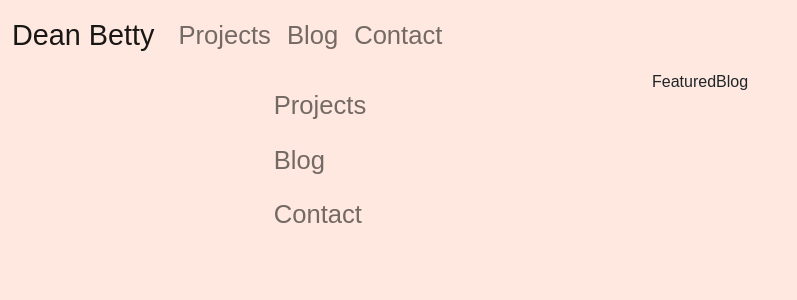
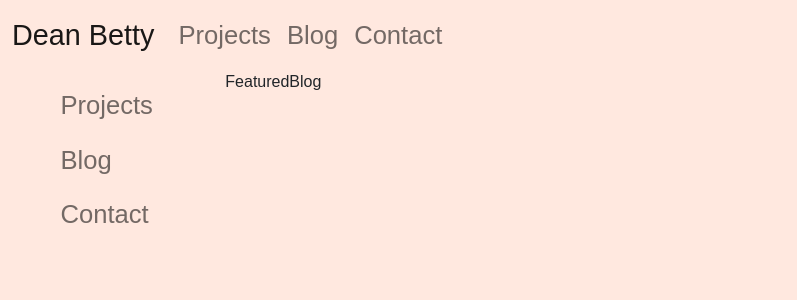
Before and after one commit to deanpointblank/Portfolio_v3, a React (Create React App) app: page /blog in a window 1280 px wide. Shown: the top 300 px of the page, without its empty margins (0-797 px from the left). Built offline with nearby package versions, Linux system fonts and the light colour scheme; a web font is replaced by a local one.

Commit message:
incorporate side bar into the structre of the site, blog container has reached mvp

```diff
--- a/src/Components/sideMenu.js
+++ b/src/Components/sideMenu.js
@@ -6,14 +6,14 @@ export default class SideMenu extends Component {
     render(){
         return(
             <Navbar bg="light" expand="lg" defaultActiveKey="/" className="flex-column">
-            <Navbar.Toggle aria-controls="basic-navbar-nav" />
-            <Navbar.Collapse id="basic-navbar-nav">
+            {/* <Navbar.Toggle aria-controls="basic-navbar-nav" /> */}
+            {/* <Navbar.Collapse id="basic-navbar-nav"> */}
                 <Nav className="mr-auto flex-column">
                     <Nav.Link className="underlined" href="/projects">Projects</Nav.Link>
                     <Nav.Link className="underlined" href="/blog">Blog</Nav.Link>
                     <Nav.Link className="underlined" href="/contact">Contact</Nav.Link>
                 </Nav>
-            </Navbar.Collapse>
+            {/* </Navbar.Collapse> */}
         </Navbar>
         )
     }
--- a/src/Containers/blog.js
+++ b/src/Containers/blog.js
@@ -9,7 +9,7 @@ export default class BlogContainer extends Component {
     render(){
         return(
             <>
-                <Col>
+                <Col xs="2">
                     <SideMenu />
                 </Col>
                 <Col>
--- a/src/Containers/projects.js
+++ b/src/Containers/projects.js
@@ -1,8 +1,9 @@
 import React, { Component } from 'react';
-import { Row } from 'react-bootstrap';
+import { Row, Col } from 'react-bootstrap';
 import { ProjectCarosal } from '../Components/projectCarosal';
 import { ProjectDisplay } from '../Components/projectDisplay';
 import { ProjectList } from '../Components/projectsList';
+import SideMenu from '../Components/sideMenu';
 
 
 export default class ProjectsContainer extends Component {
@@ -13,10 +14,12 @@ export default class ProjectsContainer extends Component {
                 <Row className="h-50">
                     {/* <ProjectList />
                     <ProjectDisplay /> */}
-                    <ProjectCarosal />
-                </Row>
-                <Row className="h-50">
-                    <ProjectList />
+                    <Col xs="2">
+                        <SideMenu />
+                    </Col>
+                    <Col>
+                        <ProjectCarosal />
+                    </Col>
                 </Row>
             </div>
         )
```
